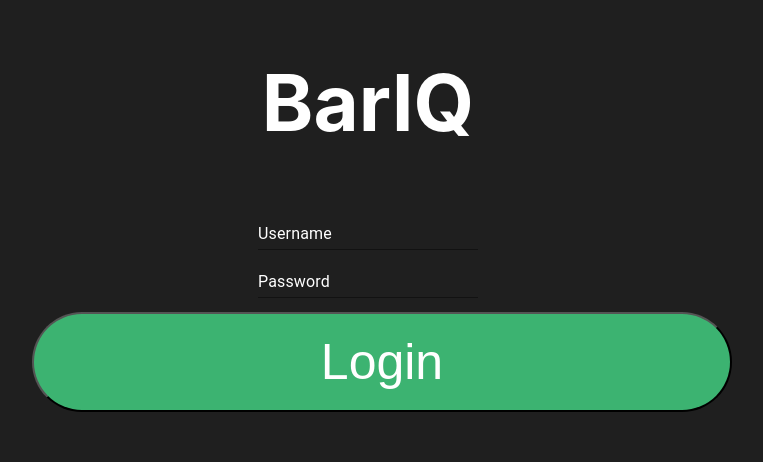
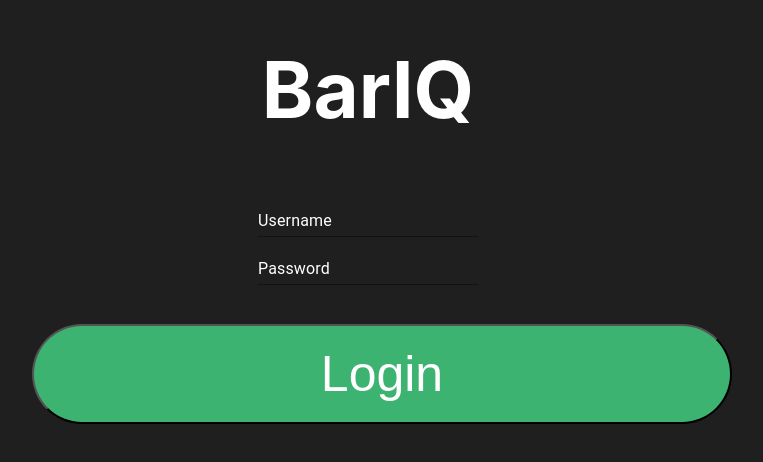
Before and after one commit to AkshayIyer/bar-app, a React (Create React App) app: page /login in a window 1280 px wide. Shown: the part 186-648 px from the top of the page, without its empty margins (272-1035 px from the left). Built offline with nearby package versions, Linux system fonts and the light colour scheme.

Commit message:
Updated inventory table with route after bartender insights

```diff
--- a/src/App.js
+++ b/src/App.js
@@ -31,7 +31,7 @@ function App() {
       </Route>
 
       <Route path="/inventory">
-        <AdminSelect userType = {userType} handleUserType = {handleUserType}/>
+        <Inventory userType = {userType} handleUserType = {handleUserType}/>
       </Route>
       <Route path="/admin">
         <AdminSelect userType = {userType} handleUserType = {handleUserType}/>
--- a/src/Pages/AdminSelect.js
+++ b/src/Pages/AdminSelect.js
@@ -1,6 +1,7 @@
 import React from 'react'
 import { Button } from 'reactstrap';
 import '../App.css'
+import { Link } from 'react-router-dom'
 
 
 export default function AdminSelect(props){
@@ -8,7 +9,9 @@ export default function AdminSelect(props){
         <div class = "App">
             <header className="App-header">
                 <div>
-                    <Button className = "button managerButton">Bartender Insights</Button>
+                    <Link to = "/inventory">
+                        <Button className = "button managerButton">Bartender Insights</Button>
+                    </Link>
                     <Button className = "button managerButton">Inventory Insights</Button>
                 </div>
             </header>
--- a/src/Pages/Login.js
+++ b/src/Pages/Login.js
@@ -29,7 +29,6 @@ export default function Login(props){
             className: classes.input
         }}
         label="Username" />
-
         <TextField className = {classes.root}
         type = "password"
         InputLabelProps = {{
@@ -40,11 +39,11 @@ export default function Login(props){
             className: classes.input
         }}
         label="Password" />
-
-        <Link to = "/inventory">
+        <div class = "spaceTop">
+        <Link to = "/admin">
                 <Button className = "button bartenderButton">Login</Button>
         </Link>
-
+        </div>
         </div>
     )
 }
--- a/src/Pages/Registration.js
+++ b/src/Pages/Registration.js
@@ -61,7 +61,6 @@ export default function Registration(props) {
         label="Access ID" />
         : null}
         <div class = "spaceTop">
-
         <Link to = "/">
                 <Button className = "button bartenderButton">Register</Button>
         </Link>
```
